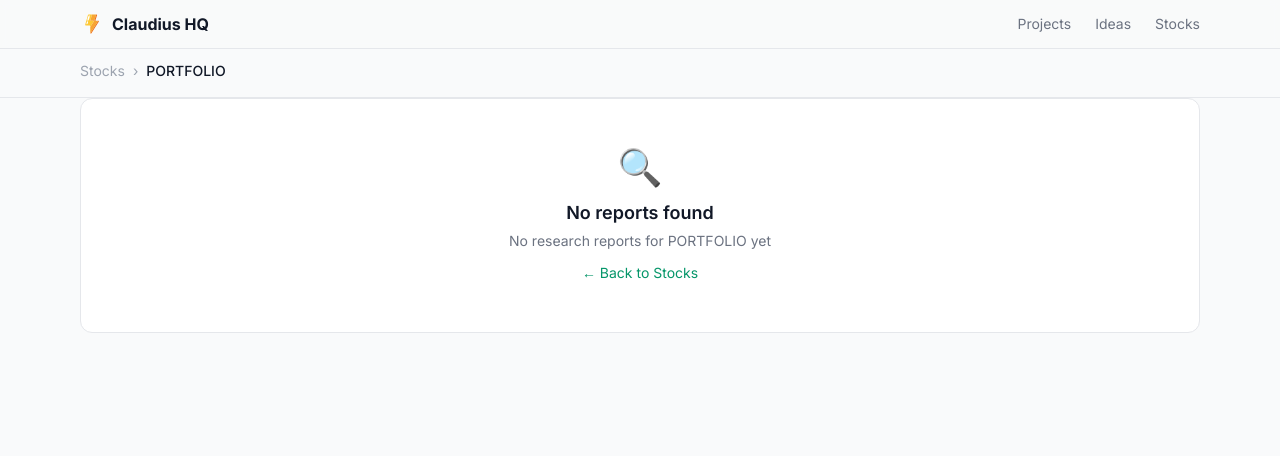
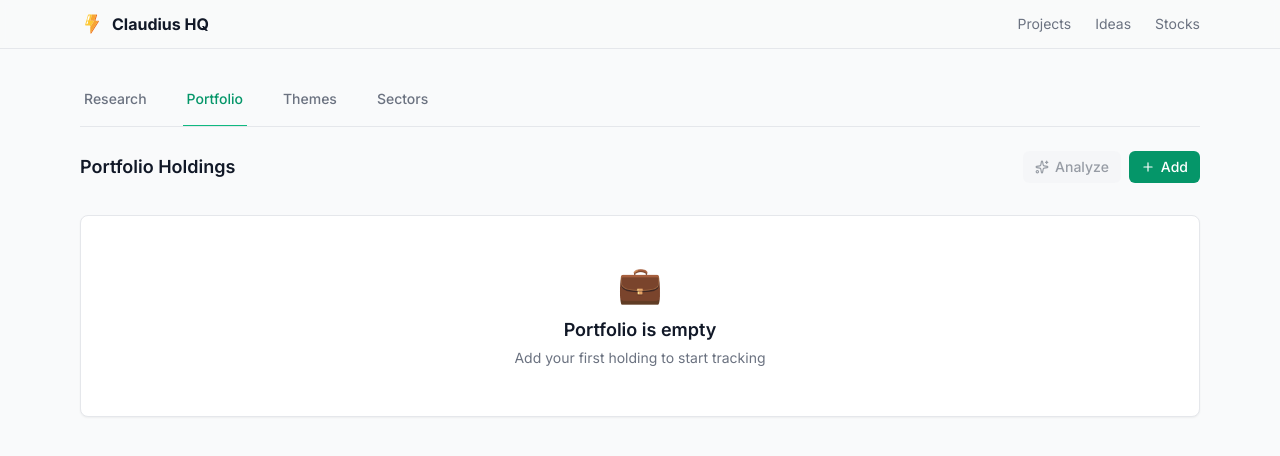
Before and after one commit to claudius-inc/claudius-hq, a Next.js app: page /stocks/portfolio in a window 1280 px wide. Shown: the top 456 px of the page. Built offline with nearby package versions, Linux system fonts and the light colour scheme; no server answers; the database is empty.

Commit message:
refactor: Path-based routing for stocks pages
URLs now cleaner:
- /stocks → Research
- /stocks/portfolio → Portfolio
- /stocks/themes → Themes
- /stocks/sectors → Sectors

Each page has its own metadata/title.
Shared layout with Nav and tabs.

```diff
--- a/src/app/stocks/StocksPageContent.tsx
+++ /dev/null
@@ -1,152 +0,0 @@
-"use client";
-
-import { useState, useEffect, useCallback } from "react";
-import { useSearchParams } from "next/navigation";
-import { StockReport, PortfolioHolding, PortfolioReport, ThemeWithPerformance } from "@/lib/types";
-import { StocksTabs, StocksTab } from "@/components/StocksTabs";
-import { ResearchForm } from "@/components/ResearchForm";
-import { ResearchJobs } from "@/components/ResearchJobs";
-import { StockFilters } from "@/components/StockFilters";
-import { PortfolioTab } from "@/components/PortfolioTab";
-import { ThemesTab } from "@/components/ThemesTab";
-import { SectorsView } from "@/components/SectorsView";
-
-type ResearchJob = {
-  id: string;
-  ticker: string;
-  status: "pending" | "processing" | "complete" | "failed";
-  progress: number;
-  error_message: string | null;
-  report_id: number | null;
-  created_at: string;
-  updated_at: string;
-};
-
-interface StocksPageContentProps {
-  reports: StockReport[];
-  activeJobs: ResearchJob[];
-}
-
-export function StocksPageContent({
-  reports,
-  activeJobs,
-}: StocksPageContentProps) {
-  const searchParams = useSearchParams();
-  const tabParam = searchParams.get("tab");
-  const activeTab: StocksTab =
-    tabParam === "portfolio" || tabParam === "themes" || tabParam === "sectors" ? tabParam : "research";
-
-  // Client-side state for portfolio and themes (fetched on demand)
-  const [holdings, setHoldings] = useState<PortfolioHolding[]>([]);
-  const [portfolioReports, setPortfolioReports] = useState<PortfolioReport[]>([]);
-  const [themes, setThemes] = useState<ThemeWithPerformance[]>([]);
-  const [portfolioLoaded, setPortfolioLoaded] = useState(false);
-  const [themesLoaded, setThemesLoaded] = useState(false);
-
-  // Fetch portfolio data client-side when tab is active
-  const fetchPortfolio = useCallback(async () => {
-    if (portfolioLoaded) return;
-    try {
-      const [holdingsRes, reportsRes] = await Promise.all([
-        fetch("/api/portfolio/holdings"),
-        fetch("/api/portfolio/reports"),
-      ]);
-      const holdingsData = await holdingsRes.json();
-      const reportsData = await reportsRes.json();
-      setHoldings(holdingsData.holdings || []);
-      setPortfolioReports(reportsData.reports || []);
-      setPortfolioLoaded(true);
-    } catch (e) {
-      console.error("Failed to fetch portfolio:", e);
-    }
-  }, [portfolioLoaded]);
-
-  // Fetch themes data client-side when tab is active
-  const fetchThemes = useCallback(async () => {
-    if (themesLoaded) return;
-    try {
-      const res = await fetch("/api/themes");
-      const data = await res.json();
-      setThemes(data.themes || []);
-      setThemesLoaded(true);
-    } catch (e) {
-      console.error("Failed to fetch themes:", e);
-    }
-  }, [themesLoaded]);
-
-  // Fetch data when switching to relevant tabs
-  useEffect(() => {
-    if (activeTab === "portfolio") {
-      fetchPortfolio();
-    } else if (activeTab === "themes") {
-      fetchThemes();
-    }
-  }, [activeTab, fetchPortfolio, fetchThemes]);
-
-  return (
-    <>
-      {/* Tabs */}
-      <StocksTabs activeTab={activeTab} />
-
-      {/* Tab Content */}
-      {activeTab === "research" && (
-        <>
-          {/* Research Form */}
-          <div className="mb-8">
-            <h2 className="text-sm font-semibold text-gray-400 uppercase tracking-wider mb-3">
-              New Research
-            </h2>
-            <div className="card">
-              <ResearchForm />
-            </div>
-          </div>
-
-          {/* In Progress Jobs */}
-          <ResearchJobs initialJobs={activeJobs} />
-
-          {/* Filtered Reports */}
-          {reports.length > 0 ? (
-            <StockFilters reports={reports} />
-          ) : (
-            <div className="bg-white border border-gray-200 rounded-xl p-12 text-center">
-              <div className="text-4xl mb-3">📈</div>
-              <h3 className="text-lg font-semibold text-gray-900 mb-1">
-                No reports yet
-              </h3>
-              <p className="text-sm text-gray-500">
-                Enter a ticker above to queue research, or add reports via the API
-              </p>
-            </div>
-          )}
-        </>
-      )}
-
-      {activeTab === "portfolio" && (
-        portfolioLoaded ? (
-          <PortfolioTab
-            initialHoldings={holdings}
-            initialReports={portfolioReports}
-          />
-        ) : (
-          <div className="flex items-center justify-center py-12">
-            <div className="h-6 w-6 border-2 border-emerald-500 border-t-transparent rounded-full animate-spin" />
-          </div>
-        )
-      )}
-
-      {activeTab === "themes" && (
-        themesLoaded ? (
-          <ThemesTab initialThemes={themes} />
-        ) : (
-          <div className="flex items-center justify-center py-12">
-            <div className="h-6 w-6 border-2 border-emerald-500 border-t-transparent rounded-full animate-spin" />
-          </div>
-        )
-      )}
-
-      {activeTab === "sectors" && (
-        <SectorsView />
-      )}
-    </>
-  );
-}
--- /dev/null
+++ b/src/app/stocks/layout.tsx
@@ -0,0 +1,18 @@
+import { Nav } from "@/components/Nav";
+import { StocksTabs } from "@/components/StocksTabs";
+
+export default function StocksLayout({
+  children,
+}: {
+  children: React.ReactNode;
+}) {
+  return (
+    <div className="min-h-screen">
+      <Nav />
+      <main className="max-w-6xl mx-auto px-4 py-6">
+        <StocksTabs />
+        {children}
+      </main>
+    </div>
+  );
+}
--- a/src/app/stocks/page.tsx
+++ b/src/app/stocks/page.tsx
@@ -1,16 +1,14 @@
 import type { Metadata } from "next";
-import { Suspense } from "react";
 import db, { ensureDB } from "@/lib/db";
 import { StockReport } from "@/lib/types";
-import { Nav } from "@/components/Nav";
-import { StocksPageContent } from "./StocksPageContent";
+import { ResearchForm } from "@/components/ResearchForm";
+import { ResearchJobs } from "@/components/ResearchJobs";
+import { StockFilters } from "@/components/StockFilters";
 
 export const metadata: Metadata = {
-  title: "Stocks",
+  title: "Research | Stocks",
 };
 
-// Cache Research tab data for 60 seconds
-// Watchlist/Portfolio tabs fetch client-side for real-time data
 export const revalidate = 60;
 
 type ResearchJob = {
@@ -44,7 +42,7 @@ async function getActiveJobs(): Promise<ResearchJob[]> {
   }
 }
 
-export default async function StocksPage() {
+export default async function ResearchPage() {
   await ensureDB();
   const [reports, activeJobs] = await Promise.all([
     getReports(),
@@ -52,16 +50,34 @@ export default async function StocksPage() {
   ]);
 
   return (
-    <div className="min-h-screen">
-      <Nav />
-      <main className="max-w-6xl mx-auto px-4 py-6">
-        <Suspense fallback={<div>Loading...</div>}>
-          <StocksPageContent
-            reports={reports}
-            activeJobs={activeJobs}
-          />
-        </Suspense>
-      </main>
-    </div>
+    <>
+      {/* Research Form */}
+      <div className="mb-8">
+        <h2 className="text-sm font-semibold text-gray-400 uppercase tracking-wider mb-3">
+          New Research
+        </h2>
+        <div className="card">
+          <ResearchForm />
+        </div>
+      </div>
+
+      {/* In Progress Jobs */}
+      <ResearchJobs initialJobs={activeJobs} />
+
+      {/* Filtered Reports */}
+      {reports.length > 0 ? (
+        <StockFilters reports={reports} />
+      ) : (
+        <div className="bg-white border border-gray-200 rounded-xl p-12 text-center">
+          <div className="text-4xl mb-3">📈</div>
+          <h3 className="text-lg font-semibold text-gray-900 mb-1">
+            No reports yet
+          </h3>
+          <p className="text-sm text-gray-500">
+            Enter a ticker above to queue research, or add reports via the API
+          </p>
+        </div>
+      )}
+    </>
   );
 }
--- /dev/null
+++ b/src/app/stocks/portfolio/PortfolioPageContent.tsx
@@ -0,0 +1,47 @@
+"use client";
+
+import { useState, useEffect, useCallback } from "react";
+import { PortfolioHolding, PortfolioReport } from "@/lib/types";
+import { PortfolioTab } from "@/components/PortfolioTab";
+
+export function PortfolioPageContent() {
+  const [holdings, setHoldings] = useState<PortfolioHolding[]>([]);
+  const [portfolioReports, setPortfolioReports] = useState<PortfolioReport[]>([]);
+  const [loading, setLoading] = useState(true);
+
+  const fetchData = useCallback(async () => {
+    try {
+      const [holdingsRes, reportsRes] = await Promise.all([
+        fetch("/api/portfolio/holdings"),
+        fetch("/api/portfolio/reports"),
+      ]);
+      const holdingsData = await holdingsRes.json();
+      const reportsData = await reportsRes.json();
+      setHoldings(holdingsData.holdings || []);
+      setPortfolioReports(reportsData.reports || []);
+    } catch (e) {
+      console.error("Failed to fetch portfolio:", e);
+    } finally {
+      setLoading(false);
+    }
+  }, []);
+
+  useEffect(() => {
+    fetchData();
+  }, [fetchData]);
+
+  if (loading) {
+    return (
+      <div className="flex items-center justify-center py-12">
+        <div className="h-6 w-6 border-2 border-emerald-500 border-t-transparent rounded-full animate-spin" />
+      </div>
+    );
+  }
+
+  return (
+    <PortfolioTab
+      initialHoldings={holdings}
+      initialReports={portfolioReports}
+    />
+  );
+}
--- /dev/null
+++ b/src/app/stocks/portfolio/page.tsx
@@ -0,0 +1,10 @@
+import type { Metadata } from "next";
+import { PortfolioPageContent } from "./PortfolioPageContent";
+
+export const metadata: Metadata = {
+  title: "Portfolio | Stocks",
+};
+
+export default function PortfolioPage() {
+  return <PortfolioPageContent />;
+}
--- /dev/null
+++ b/src/app/stocks/themes/ThemesPageContent.tsx
@@ -0,0 +1,36 @@
+"use client";
+
+import { useState, useEffect, useCallback } from "react";
+import { ThemeWithPerformance } from "@/lib/types";
+import { ThemesTab } from "@/components/ThemesTab";
+
+export function ThemesPageContent() {
+  const [themes, setThemes] = useState<ThemeWithPerformance[]>([]);
+  const [loading, setLoading] = useState(true);
+
+  const fetchData = useCallback(async () => {
+    try {
+      const res = await fetch("/api/themes");
+      const data = await res.json();
+      setThemes(data.themes || []);
+    } catch (e) {
+      console.error("Failed to fetch themes:", e);
+    } finally {
+      setLoading(false);
+    }
+  }, []);
+
+  useEffect(() => {
+    fetchData();
+  }, [fetchData]);
+
+  if (loading) {
+    return (
+      <div className="flex items-center justify-center py-12">
+        <div className="h-6 w-6 border-2 border-emerald-500 border-t-transparent rounded-full animate-spin" />
+      </div>
+    );
+  }
+
+  return <ThemesTab initialThemes={themes} />;
+}
--- a/src/components/StocksTabs.tsx
+++ b/src/components/StocksTabs.tsx
@@ -1,53 +1,44 @@
 "use client";
 
-import { useSearchParams, useRouter } from "next/navigation";
+import Link from "next/link";
+import { usePathname } from "next/navigation";
 
-export type StocksTab = "research" | "portfolio" | "themes" | "sectors";
+const tabs = [
+  { href: "/stocks", label: "Research" },
+  { href: "/stocks/portfolio", label: "Portfolio" },
+  { href: "/stocks/themes", label: "Themes" },
+  { href: "/stocks/sectors", label: "Sectors" },
+];
 
-interface StocksTabsProps {
-  activeTab: StocksTab;
-}
+export function StocksTabs() {
+  const pathname = usePathname();
 
-export function StocksTabs({ activeTab }: StocksTabsProps) {
-  const router = useRouter();
-  const searchParams = useSearchParams();
-
-  const tabs: { id: StocksTab; label: string }[] = [
-    { id: "research", label: "Research" },
-    { id: "portfolio", label: "Portfolio" },
-    { id: "themes", label: "Themes" },
-    { id: "sectors", label: "Sectors" },
-  ];
-
-  const handleTabChange = (tab: StocksTab) => {
-    const params = new URLSearchParams(searchParams.toString());
-    if (tab === "research") {
-      params.delete("tab");
-    } else {
-      params.set("tab", tab);
+  // Determine active tab based on pathname
+  const getIsActive = (href: string) => {
+    if (href === "/stocks") {
+      return pathname === "/stocks";
     }
-    const queryString = params.toString();
-    router.push(`/stocks${queryString ? `?${queryString}` : ""}`);
+    return pathname.startsWith(href);
   };
 
   return (
     <div className="border-b border-gray-200 mb-6 overflow-x-auto overflow-y-hidden">
       <nav className="-mb-px flex space-x-4 sm:space-x-8 min-w-max">
         {tabs.map((tab) => (
-          <button
-            key={tab.id}
-            onClick={() => handleTabChange(tab.id)}
+          <Link
+            key={tab.href}
+            href={tab.href}
             className={`
-              py-4 px-1 border-b-2 font-medium text-sm transition-colors
+              py-4 px-1 border-b-2 font-medium text-sm transition-colors whitespace-nowrap
               ${
-                activeTab === tab.id
+                getIsActive(tab.href)
                   ? "border-emerald-500 text-emerald-600"
                   : "border-transparent text-gray-500 hover:text-gray-700 hover:border-gray-300"
               }
             `}
           >
             {tab.label}
-          </button>
+          </Link>
         ))}
       </nav>
     </div>
```
Also changed, not shown: src/app/stocks/sectors/page.tsx (added, +10 -0 lines), src/app/stocks/themes/page.tsx (added, +10 -0 lines).
